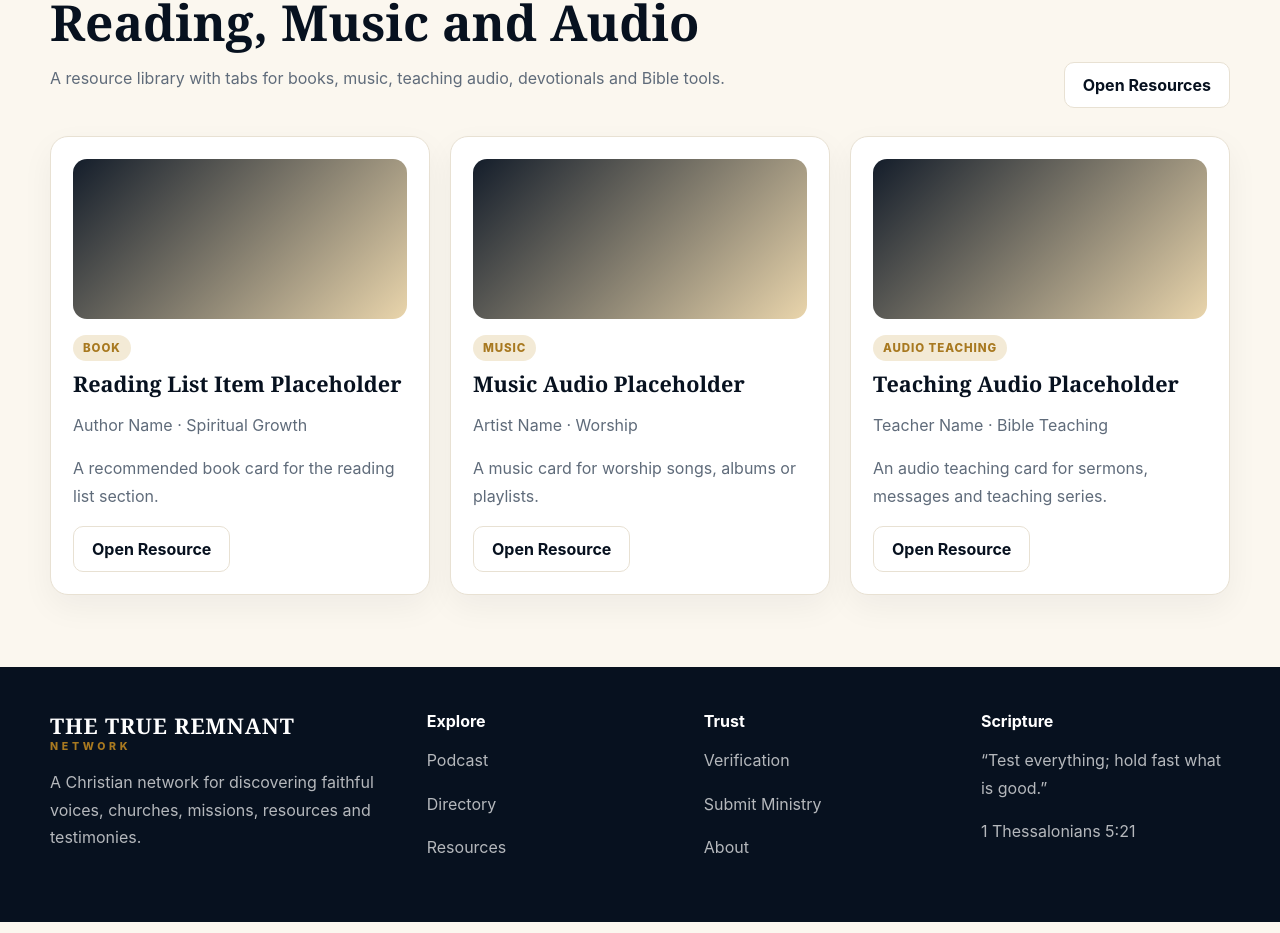
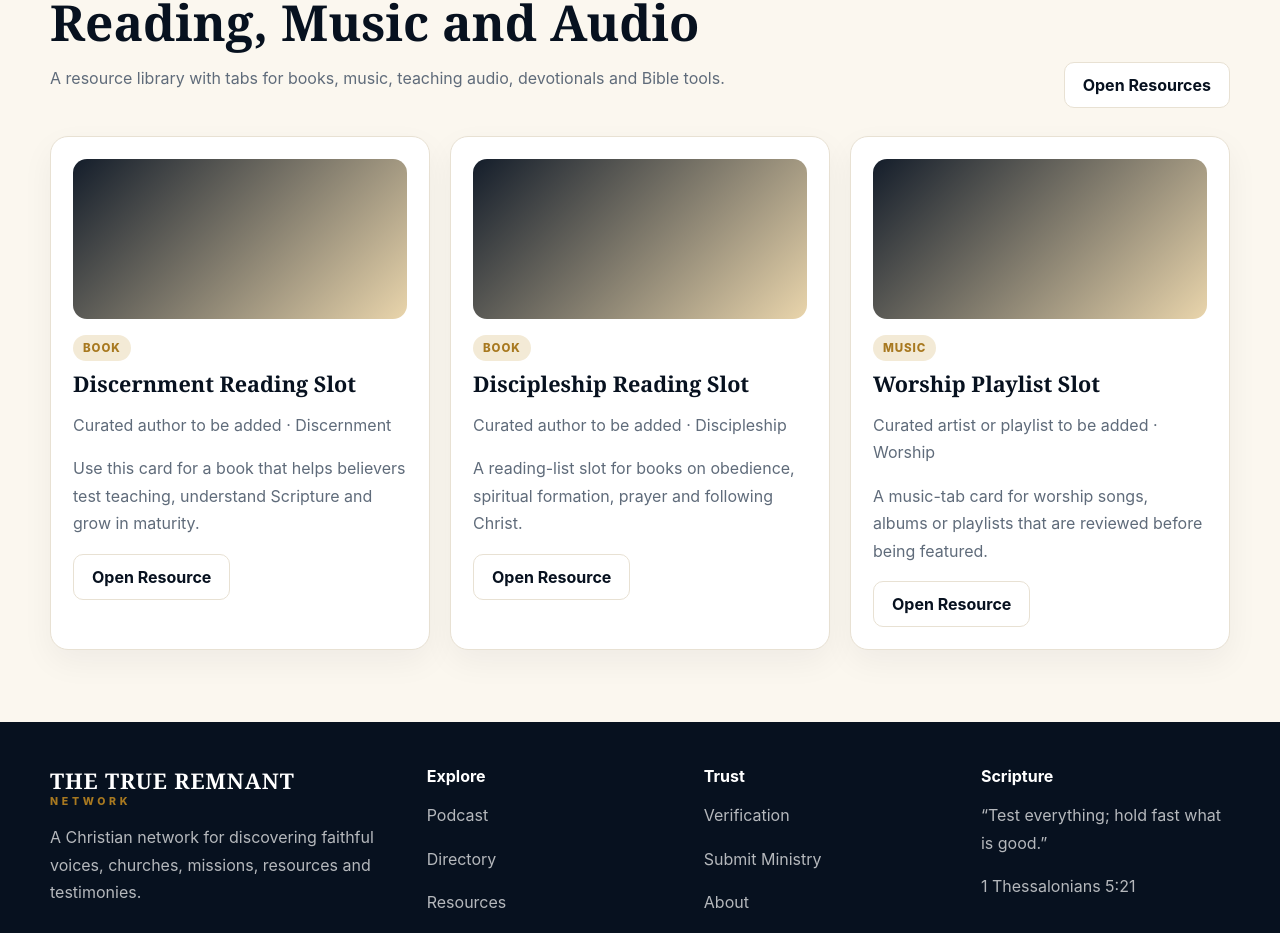
Before and after one commit to dakande85-bit/the-true-remnant-network, a Next.js app: page / in a window 1280 px wide. Shown: the part 3558-4491 px from the top of the page. Built offline with nearby package versions, Linux system fonts and the light colour scheme.

Commit message:
Expand resource library starter content

```diff
--- a/src/data/resources.ts
+++ b/src/data/resources.ts
@@ -1,57 +1,100 @@
+export type ResourceType = "Book" | "Music" | "Audio Teaching" | "Devotional" | "Bible Tool";
+
 export type ResourceItem = {
   id: string;
   title: string;
   creator: string;
-  type: "Book" | "Music" | "Audio Teaching" | "Devotional" | "Bible Tool";
+  type: ResourceType;
   topic: string;
   summary: string;
   url: string;
+  level: "Starter" | "Recommended" | "Reviewed";
+  duration?: string;
 };
 
 export const resourceItems: ResourceItem[] = [
   {
-    id: "purpose-reading-placeholder",
-    title: "Reading List Item Placeholder",
-    creator: "Author Name",
+    id: "book-discernment-reading-slot",
+    title: "Discernment Reading Slot",
+    creator: "Curated author to be added",
     type: "Book",
-    topic: "Spiritual Growth",
-    summary: "A recommended book card for the reading list section.",
-    url: "#"
+    topic: "Discernment",
+    summary: "Use this card for a book that helps believers test teaching, understand Scripture and grow in maturity.",
+    url: "#",
+    level: "Starter"
   },
   {
-    id: "worship-audio-placeholder",
-    title: "Music Audio Placeholder",
-    creator: "Artist Name",
+    id: "book-discipleship-reading-slot",
+    title: "Discipleship Reading Slot",
+    creator: "Curated author to be added",
+    type: "Book",
+    topic: "Discipleship",
+    summary: "A reading-list slot for books on obedience, spiritual formation, prayer and following Christ.",
+    url: "#",
+    level: "Starter"
+  },
+  {
+    id: "music-worship-playlist-slot",
+    title: "Worship Playlist Slot",
+    creator: "Curated artist or playlist to be added",
     type: "Music",
     topic: "Worship",
-    summary: "A music card for worship songs, albums or playlists.",
-    url: "#"
+    summary: "A music-tab card for worship songs, albums or playlists that are reviewed before being featured.",
+    url: "#",
+    level: "Starter",
+    duration: "Playlist"
   },
   {
-    id: "teaching-audio-placeholder",
-    title: "Teaching Audio Placeholder",
-    creator: "Teacher Name",
+    id: "music-testimony-audio-slot",
+    title: "Testimony Music Slot",
+    creator: "Curated artist to be added",
+    type: "Music",
+    topic: "Testimony",
+    summary: "A space for Christian music connected to testimony, worship, prayer or evangelism.",
+    url: "#",
+    level: "Starter",
+    duration: "Album or single"
+  },
+  {
+    id: "audio-teaching-series-slot",
+    title: "Audio Teaching Series Slot",
+    creator: "Curated speaker to be added",
     type: "Audio Teaching",
     topic: "Bible Teaching",
-    summary: "An audio teaching card for sermons, messages and teaching series.",
-    url: "#"
+    summary: "A teaching-audio card for sermons, studies, messages and podcast series from reviewed voices.",
+    url: "#",
+    level: "Reviewed",
+    duration: "Series"
   },
   {
-    id: "devotional-placeholder",
-    title: "Devotional Placeholder",
-    creator: "Ministry Name",
+    id: "audio-prayer-teaching-slot",
+    title: "Prayer Teaching Slot",
+    creator: "Curated speaker to be added",
+    type: "Audio Teaching",
+    topic: "Prayer",
+    summary: "A teaching slot for practical Christian disciplines such as prayer, forgiveness and perseverance.",
+    url: "#",
+    level: "Starter",
+    duration: "Audio"
+  },
+  {
+    id: "devotional-daily-reading-slot",
+    title: "Daily Devotional Slot",
+    creator: "Curated ministry to be added",
     type: "Devotional",
     topic: "Daily Faith",
-    summary: "A devotional card for daily readings and prayer resources.",
-    url: "#"
+    summary: "A daily reading, prayer or reflection card for believers who want steady spiritual growth.",
+    url: "#",
+    level: "Starter"
   },
   {
-    id: "bible-tool-placeholder",
-    title: "Bible Tool Placeholder",
-    creator: "Tool Provider",
+    id: "bible-tool-study-slot",
+    title: "Bible Study Tool Slot",
+    creator: "Curated tool provider to be added",
     type: "Bible Tool",
     topic: "Study Tools",
-    summary: "A tool card for Bible apps, concordances, maps or study aids.",
-    url: "#"
+    summary: "A Bible app, concordance, map, language tool or study resource card for deeper Scripture study.",
+    url: "#",
+    level: "Starter"
   }
 ];
```
